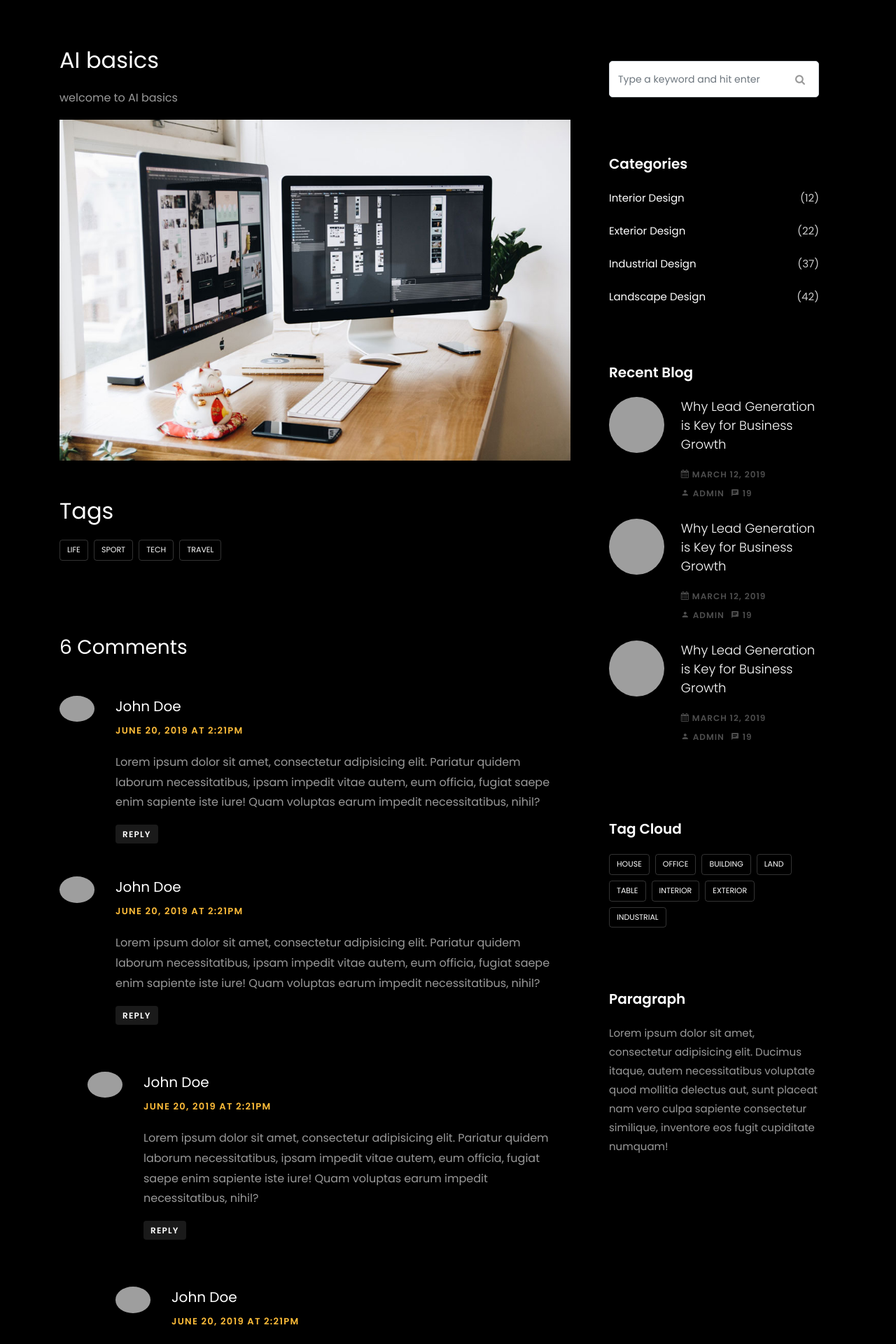
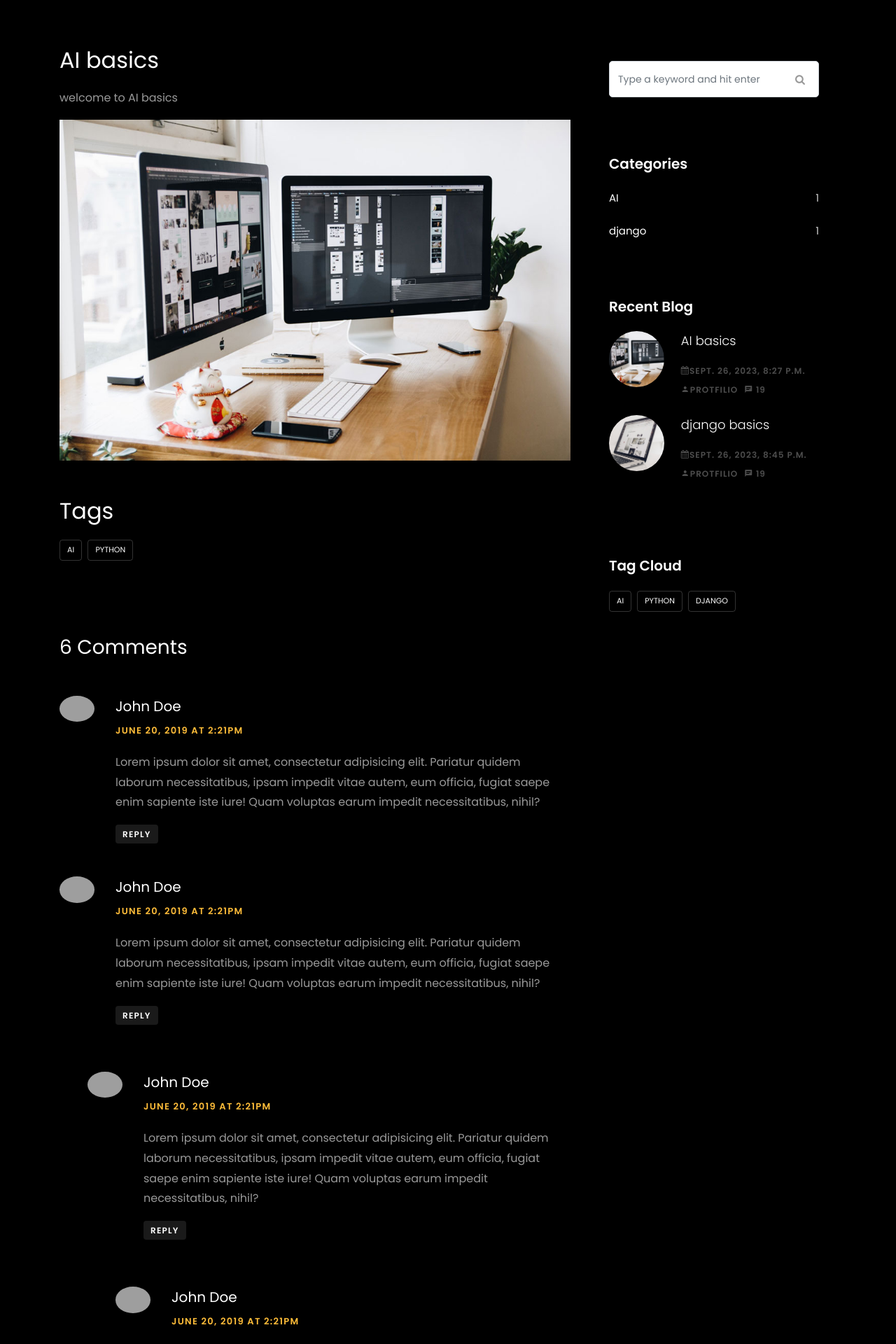
Before and after one commit to Mmy2000/Mmy2000.github.io, a Django app: a page that uses blog/templates/blog/post_details.html in a window 1280 px wide. Shown: the part 850-2770 px from the top of the page at 70% size. Run offline with Django 4.2, Linux system fonts and the light colour scheme; data comes from the database, SQL or seed files in the repository; parts of the project's set-up code (start-up, migrations or seed data) failed here and were passed over; some libraries are stand-ins or nearby versions; some web fonts are replaced; grey boxes are pictures that could not be loaded.

Commit message:
creating blogs

```diff
--- a/blog/templates/blog/post_details.html
+++ b/blog/templates/blog/post_details.html
@@ -30,10 +30,9 @@
                 <div class="tag-widget post-tag-container mb-5 mt-5">
                     <div class="tagcloud">
                         <h2 class="mb-3">Tags</h2>
-                        <a href="#" class="tag-cloud-link">Life</a>
-                        <a href="#" class="tag-cloud-link">Sport</a>
-                        <a href="#" class="tag-cloud-link">Tech</a>
-                        <a href="#" class="tag-cloud-link">Travel</a>
+                        {% for tag in post.tags.all  %}
+                        <a href="{% url 'blog:post_by_tags' tag %}" class="tag-cloud-link">{{tag}}</a>
+                        {% endfor %}
                     </div>
                 </div>
 
@@ -168,80 +167,49 @@
             </div> <!-- .col-md-8 -->
             <div class="col-lg-4 sidebar ftco-animate">
                 <div class="sidebar-box">
-                    <form action="#" class="search-form">
+                    <form action="{% url 'blog:post_list' %}" method="GET"  class="search-form">
                         <div class="form-group">
                             <span class="icon icon-search"></span>
-                            <input type="text" class="form-control" placeholder="Type a keyword and hit enter">
+                            <input type="text"  name="q" class="form-control" placeholder="Type a keyword and hit enter">
                         </div>
                     </form>
                 </div>
                 <div class="sidebar-box ftco-animate">
                     <h3 class="heading-sidebar">Categories</h3>
                     <ul class="categories">
-                        <li><a href="#">Interior Design <span>(12)</span></a></li>
-                        <li><a href="#">Exterior Design <span>(22)</span></a></li>
-                        <li><a href="#">Industrial Design <span>(37)</span></a></li>
-                        <li><a href="#">Landscape Design <span>(42)</span></a></li>
+                        {% for category in categories  %}
+                        <li><a href="{% url 'blog:post_by_category' category %}">{{category}} <span>{{category.post_count}}</span></a></li>
+                        {% endfor %}
                     </ul>
                 </div>
 
                 <div class="sidebar-box ftco-animate">
                     <h3 class="heading-sidebar">Recent Blog</h3>
+                    {% for post in recent_posts  %}
                     <div class="block-21 mb-4 d-flex">
-                        <a class="blog-img mr-4" style="background-image: url(images/image_1.jpg);"></a>
+                        <a class="blog-img mr-4" style="background-image: url({{post.image.url}});"></a>
                         <div class="text">
-                            <h3 class="heading"><a href="#">Why Lead Generation is Key for Business Growth</a></h3>
+                            <h3 class="heading"><a href="{{post.get_absolute_url}}">{{post}}</a></h3>
                             <div class="meta">
-                                <div><a href="#"><span class="icon-calendar"></span> March 12, 2019</a></div>
-                                <div><a href="#"><span class="icon-person"></span> Admin</a></div>
-                                <div><a href="#"><span class="icon-chat"></span> 19</a></div>
+                                <div><a href="{{post.get_absolute_url}}"><span class="icon-calendar"></span>{{post.created_at}}</a></div>
+                                <div><a href="{{post.get_absolute_url}}"><span class="icon-person"></span>{{post.auther}}</a></div>
+                                <div><a href="{{post.get_absolute_url}}"><span class="icon-chat"></span> 19</a></div>
                             </div>
                         </div>
                     </div>
-                    <div class="block-21 mb-4 d-flex">
-                        <a class="blog-img mr-4" style="background-image: url(images/image_2.jpg);"></a>
-                        <div class="text">
-                            <h3 class="heading"><a href="#">Why Lead Generation is Key for Business Growth</a></h3>
-                            <div class="meta">
-                                <div><a href="#"><span class="icon-calendar"></span> March 12, 2019</a></div>
-                                <div><a href="#"><span class="icon-person"></span> Admin</a></div>
-                                <div><a href="#"><span class="icon-chat"></span> 19</a></div>
-                            </div>
-                        </div>
-                    </div>
-                    <div class="block-21 mb-4 d-flex">
-                        <a class="blog-img mr-4" style="background-image: url(images/image_3.jpg);"></a>
-                        <div class="text">
-                            <h3 class="heading"><a href="#">Why Lead Generation is Key for Business Growth</a></h3>
-                            <div class="meta">
-                                <div><a href="#"><span class="icon-calendar"></span> March 12, 2019</a></div>
-                                <div><a href="#"><span class="icon-person"></span> Admin</a></div>
-                                <div><a href="#"><span class="icon-chat"></span> 19</a></div>
-                            </div>
-                        </div>
-                    </div>
+                    {% endfor %}
                 </div>
 
                 <div class="sidebar-box ftco-animate">
                     <h3 class="heading-sidebar">Tag Cloud</h3>
                     <div class="tagcloud">
-                        <a href="#" class="tag-cloud-link">house</a>
-                        <a href="#" class="tag-cloud-link">office</a>
-                        <a href="#" class="tag-cloud-link">building</a>
-                        <a href="#" class="tag-cloud-link">land</a>
-                        <a href="#" class="tag-cloud-link">table</a>
-                        <a href="#" class="tag-cloud-link">interior</a>
-                        <a href="#" class="tag-cloud-link">exterior</a>
-                        <a href="#" class="tag-cloud-link">industrial</a>
+                        {% for tag in tags  %}
+                        <a href="{% url 'blog:post_by_tags' tag %}" class="tag-cloud-link">{{tag}}</a>
+                        {% endfor %}
                     </div>
                 </div>
 
-                <div class="sidebar-box ftco-animate">
-                    <h3 class="heading-sidebar">Paragraph</h3>
-                    <p>Lorem ipsum dolor sit amet, consectetur adipisicing elit. Ducimus itaque, autem necessitatibus
-                        voluptate quod mollitia delectus aut, sunt placeat nam vero culpa sapiente consectetur
-                        similique, inventore eos fugit cupiditate numquam!</p>
-                </div>
+
             </div>
 
         </div>
--- a/blog/urls.py
+++ b/blog/urls.py
@@ -6,4 +6,6 @@ app_name = 'blog'
 urlpatterns = [
     path('' , views.PostList.as_view() , name='post_list'),
     path('<slug:slug>' , views.PostDetail.as_view() , name='post_detail'),
+    path('category/<str:slug>' , views.PostByCategory.as_view() , name='post_by_category'),
+    path('tags/<str:slug>' , views.PostByTags.as_view() , name='post_by_tags'),
 ]
--- a/blog/views.py
+++ b/blog/views.py
@@ -30,3 +30,23 @@ class PostDetail(DetailView):
         context["tags"] = Tag.objects.all()
         context["recent_posts"] = Post.objects.all()[:3]
         return context
+
+class PostByCategory(ListView):
+    model = Post
+
+    def get_queryset(self) :
+        slug = self.kwargs['slug']
+        object_list = Post.objects.filter(
+            Q(category__name__icontains = slug)
+        )
+        return object_list
+
+class PostByTags(ListView):
+    model = Post
+
+    def get_queryset(self) :
+        slug = self.kwargs['slug']
+        object_list = Post.objects.filter(
+            Q(tags__name__icontains = slug)
+        )
+        return object_list
```
